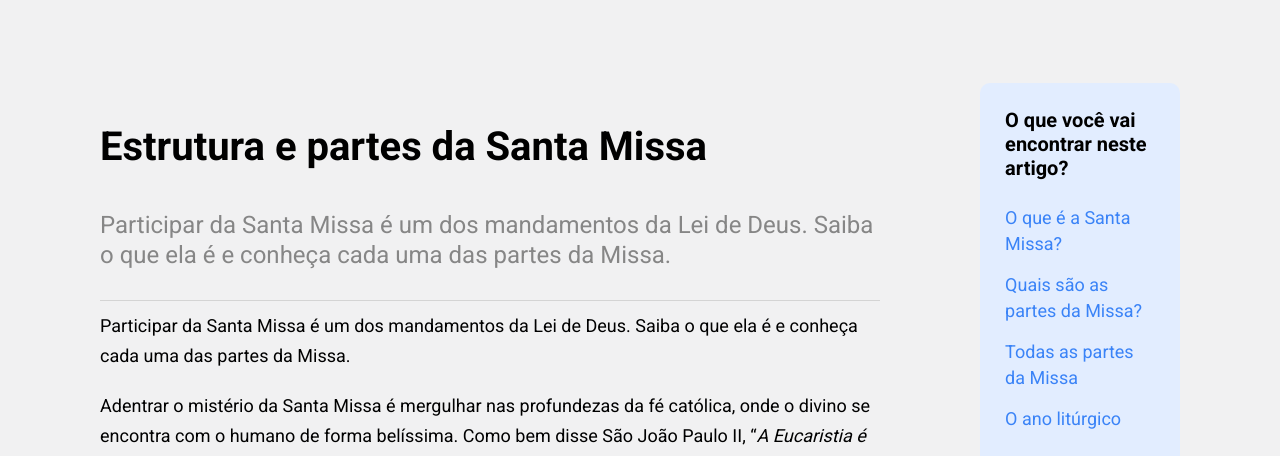
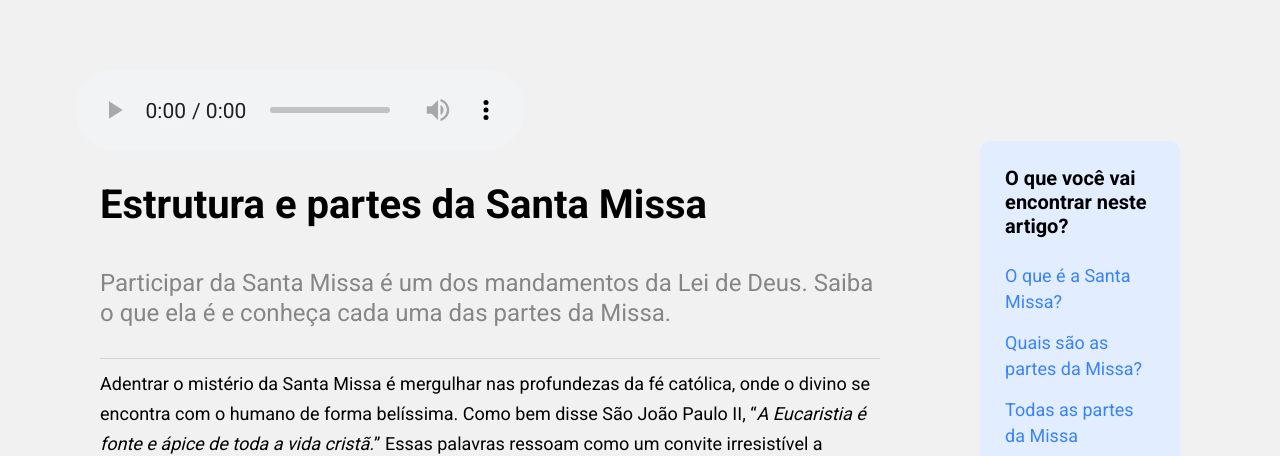
Before and after one commit to devMahaw/site_para_paroquia, a React (Vite) app: page /liturgia in a window 1280 px wide. Shown: the part 807-1263 px from the top of the page. Built offline with nearby package versions, Linux system fonts and the light colour scheme.

Commit message:
feat: liturgia section finished

```diff
--- a/src/pages/Liturgia/index.tsx
+++ b/src/pages/Liturgia/index.tsx
@@ -10,6 +10,10 @@ const Liturgia = () => {
           alt="Missa"
         />
       </S.ImageContainer>
+      <audio controls style={{ transform: "scale(1.5)", marginLeft: "50px" }}>
+        <source src="assets/liturgia/liturgia.mp3" type="audio/mp3" />
+        Seu navegador não suporta o elemento de áudio.
+      </audio>
       <div style={{ display: "flex" }}>
         <div style={{ width: "80%" }}>
           <S.BigText>Estrutura e partes da Santa Missa</S.BigText>
@@ -24,10 +28,6 @@ const Liturgia = () => {
               Saiba o que ela é e conheça cada uma das partes da Missa.
             </span>
           </S.DefaultText>
-          <S.SmallText>
-            Participar da Santa Missa é um dos mandamentos da Lei de Deus. Saiba
-            o que ela é e conheça cada uma das partes da Missa.
-          </S.SmallText>
           <S.SmallText>
             Adentrar o mistério da Santa Missa é mergulhar nas profundezas da fé
             católica, onde o divino se encontra com o humano de forma belíssima.
```
Also changed, not shown: 1 other file (tests, documents, lock files or other folders).
